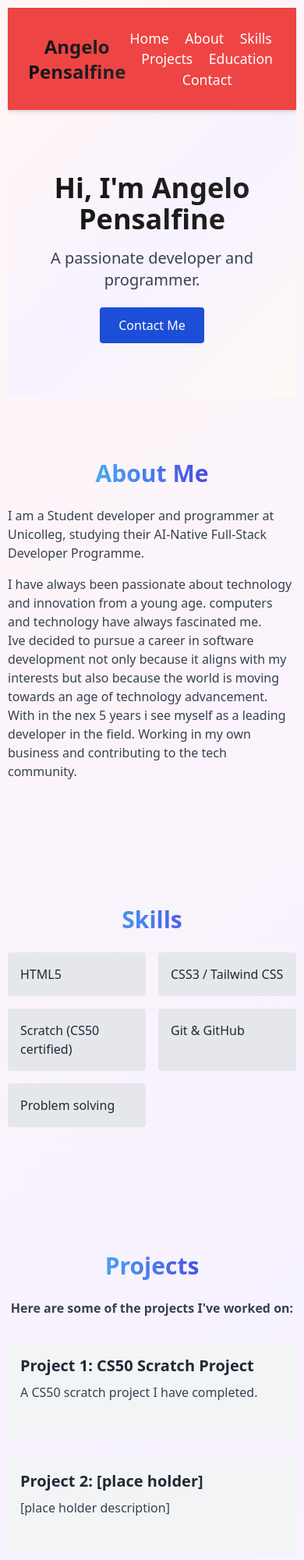
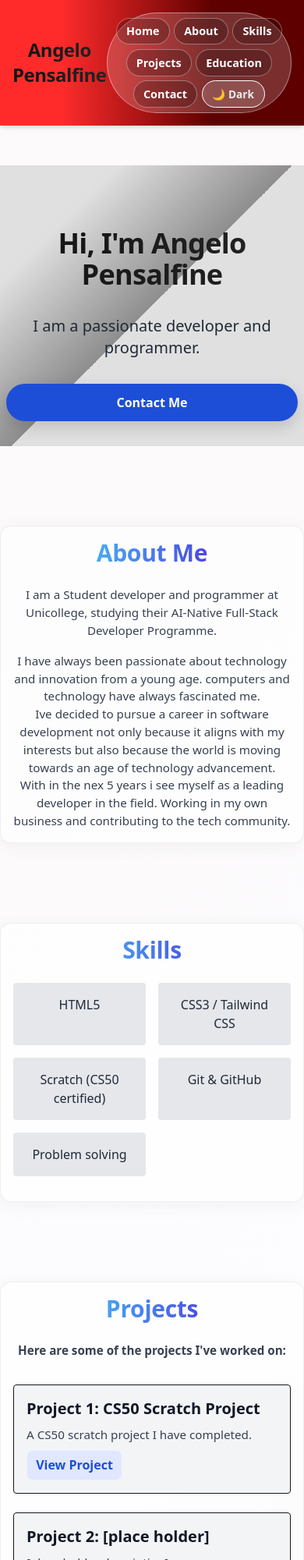
Before and after one commit to Reyu-241/-Portfolio, a plain HTML site: page index.html in a window 390 px wide. Shown: the top 2000 px of the page at 78% size. Drawn offline with nearby package versions, Linux system fonts and the light colour scheme.

Commit message:
added interactiveness and drak mode

```diff
--- a/Mystyle.css
+++ b/Mystyle.css
@@ -1,53 +1,80 @@
-
-
-
-body{
+body {
     font-family: 'Arial', sans-serif;
-    background: linear-gradient(135deg, #fff6f6 0%, #f7f2ff 50%, #fef9f5 100%);
+    background: linear-gradient(135deg, #fcfafa 20%, #fdfcff 50%, #e2e1e0 80%);
     margin: 0;
     padding: 0;
+    color: #1f2937;
+    text-align: center;
+    line-height: 1.6;
+}
+
+* {
+    box-sizing: border-box;
+}
+
+.container {
+    width: min(1100px, 92%);
+    margin: 0 auto;
+    padding: 0 0.5rem;
+}
+
+section {
+    padding: 3.2rem 0;
+}
+
+section > .container {
+    background: rgba(255,255,255,0.65);
+    border-radius: 14px;
+    border: 1px solid rgba(149, 149, 149, 0.14);
+    box-shadow: 0 4px 25px rgba(0,0,0,0.05);
+    padding: 1.2rem 1rem;
 }
 
 #hero .hero-gradient {
-    background: linear-gradient(135deg, #fff6f6 0%, #f7f2ff 50%, #fef9f5 100%);
+    background: linear-gradient(135deg, #e0e0e0 20%, #8f8e8e 50%, #e0e0e0 20%);
+    padding-bottom: 2rem;
 }
 
-@media (max-width: 600px) {
-    body {
-        padding: 10px;
-    }
-    header, main, footer {
-        padding: 10px;
-    }
-    header {
-        display: block;
-        width: 100%;
-        box-sizing: border-box;
-        font-size: 1.1rem;
-        text-align: center;
-    }
-}
-
-h1{
+h1 {
+    font-size: clamp(2rem, 7vw, 3.3rem);
+    line-height: 1.1;
+    margin: 0.4rem 0 0.6rem;
+    font-weight: 800;
+    letter-spacing: -0.02em;
+    color: #111827;
     background: linear-gradient(to right, #131313, #252424);
     -webkit-background-clip: text;
     -webkit-text-fill-color: transparent;
-    text-align: center;
-    margin-top: 20px;
 }
 
-h2{
+h2 {
+    font-size: clamp(1.7rem, 5vw, 2.6rem);
+    margin-top: 0;
+    margin-bottom: 0.9rem;
+    font-weight: 800;
+    letter-spacing: -0.01em;
     background: linear-gradient(to right, #47f3ff, #4b00d6);
     -webkit-background-clip: text;
     -webkit-text-fill-color: transparent;
-    text-align: center;
-    margin-top: 20px;
-    .class{
-        color: #202020;
-        -webkit-background-clip: text;
-        -webkit-text-fill-color: transparent;
-        background: linear-gradient(to right, #f8fdda, #d0f4ff);
-    }
+}
+
+h3 {
+    font-size: 1.35rem;
+    margin: 0 0 0.4rem;
+    color: #111827;
+}
+
+p {
+    font-size: clamp(0.95rem, 2vw, 1.05rem);
+    margin: 0 0 0.85rem;
+    max-width: 900px;
+    margin-left: auto;
+    margin-right: auto;
+}
+
+ul, .grid {
+    margin-top: 0;
+    margin-bottom: 1rem;
 }
 
 .timeline {
@@ -67,7 +94,7 @@ h2{
 
 .timeline-item {
     position: relative;
-    margin-bottom: 20px;
+    margin-bottom: 16px;
 }
 
 .timeline-marker {
@@ -82,8 +109,275 @@ h2{
 }
 
 .timeline-content {
-    background: #f9f9f9;
+    background: #ffffff;
     padding: 15px;
     border-radius: 8px;
-    box-shadow: 0 2px 4px rgba(0,0,0,0.1);
+    box-shadow: 0 2px 4px rgba(0,0,0,0.08);
+    text-align: left;
 }
+
+.nav-link-container {
+    display: flex;
+    justify-content: center;
+}
+
+.link-box {
+    display: flex;
+    flex-wrap: wrap;
+    justify-content: center;
+    gap: 0.4rem;
+    background: rgba(255,255,255,0.18);
+    border: 1px solid rgba(255,255,255,0.4);
+    border-radius: 999px;
+    padding: 0.35rem 0.6rem;
+    backdrop-filter: blur(4px);
+}
+
+.link-button {
+    color: #ffffff;
+    text-decoration: none;
+    font-weight: 600;
+    padding: 0.35rem 0.75rem;
+    border-radius: 999px;
+    background: rgba(0,0,0,0.2);
+    border: 1px solid rgba(255,255,255,0.35);
+    transition: all 0.2s ease;
+    font-size: 0.9rem;
+}
+
+.link-button:hover {
+    color: #141414;
+    background: rgba(233, 51, 51, 0.25);
+    transform: translateY(-1px);
+}
+
+.cta-container {
+    display: flex;
+    justify-content: center;
+}
+
+.hero-cta {
+    display: inline-block;
+    background: #1d4ed8;
+    color: #fff;
+    border-radius: 999px;
+    padding: 0.75rem 1.4rem;
+    text-decoration: none;
+    font-weight: 700;
+    box-shadow: 0 8px 20px rgba(0,0,0,0.15);
+}
+
+.hero-cta:hover {
+    background: #2563eb;
+    transform: translateY(-2px);
+}
+
+.project {
+    text-align: left;
+    background: #fffbfb;
+    border-radius: 10px;
+    border: 1px solid #171718;
+    padding: 1rem;
+}
+
+.interactive-link {
+    display: inline-block;
+    background: #f7f7f8;
+    color: #fff;
+    text-decoration: none;
+    border-radius: 999px;
+    padding: 0.55rem 1rem;
+    font-weight: 700;
+    transition: filter 0.2s ease, transform 0.15s ease;
+    border: 1px solid rgba(255,255,255,0.5);
+}
+
+.interactive-link:hover {
+    filter: contrast(-1.08);
+    transform: translateY(-1px);
+}
+
+.project-link.btn-link,
+.hero-cta,
+.link-button,
+.interactive-link {
+    text-decoration: none;
+}
+
+.project-link.btn-link {
+    display: inline-block;
+    background: #e0e7ff;
+    color: #1d4ed8;
+    font-weight: 600;
+    border-radius: 0.5rem;
+    padding: 0.4rem 0.7rem;
+    text-decoration: none;
+    transition: background 0.2s ease, transform 0.2s ease;
+}
+
+.project-link.btn-link:hover {
+    background: #d4d4d4;
+    transform: translateY(-1px);
+}
+
+form.contact-form {
+    text-align: left;
+    max-width: 720px;
+    margin: 0 auto;
+}
+
+.form-field {
+    width: 100%;
+    border: 1px solid #c8ccd8;
+    border-radius: 0.5rem;
+    padding: 0.6rem 0.75rem;
+    font-size: 1rem;
+    background: #fff;
+    transition: border-color 0.2s ease, box-shadow 0.2s ease;
+    font-family: inherit;
+}
+
+.form-field:focus {
+    border-color: #7582f1;
+    box-shadow: 0 0 0 3px rgba(174, 175, 216, 0.12);
+    outline: none;
+}
+
+.contact-submit {
+    width: 100%;
+    background: #0949fa;
+    color: #fff;
+    border: 0;
+    border-radius: 0.6rem;
+    padding: 0.8rem 1rem;
+    font-weight: 700;
+    letter-spacing: 0.02em;
+    cursor: pointer;
+    transition: background 0.2s ease, transform 0.1s ease;
+}
+
+.contact-submit:hover {
+    background: #2563eb;
+    transform: translateY(-1px);
+}
+
+@media (max-width: 760px) {
+    section > .container {
+        padding: 1rem;
+    }
+
+    .hero-cta {
+        width: 100%;
+    }
+
+    .link-box {
+        gap: 0.35rem;
+    }
+
+    .contact-submit {
+        width: 100%;
+    }
+}
+
+.dark-toggle-btn {
+    border: 1px solid #fff;
+    background: rgba(255,255,255,0.16);
+    color: #eeecec;
+    border-radius: 999px;
+    padding: 0.35rem 0.8rem;
+    font-weight: 700;
+    cursor: pointer;
+    font-size: 0.85rem;
+    transition: background 0.2s ease, color 0.2s ease;
+}
+
+.dark-toggle-btn:hover {
+    background: rgba(139, 139, 139, 0.938);
+}
+
+.dark-mode {
+    background: #111827;
+    color: #e2e8f0;
+}
+
+.dark-mode header {
+    background: linear-gradient(to right, #111827 0%, #1f2937 100%);
+}
+
+.dark-mode #contact a {
+    color: #e2e8f0;
+}
+
+.dark-mode #hero .hero-gradient h1,
+.dark-mode #hero .hero-gradient p {
+    color: #000 !important;
+}
+
+.dark-mode section > .container,
+.dark-mode .timeline-content,
+.dark-mode .project,
+.dark-mode .contact-form {
+    background: #1f2937;
+    border-color: rgba(255,255,255,0.08);
+    color: #ffffff;
+}
+
+.dark-mode h1,
+.dark-mode h2,
+.dark-mode h3,
+.dark-mode p,
+.dark-mode label,
+.dark-mode .form-field {
+    color: #f0f0f0;
+}
+
+.dark-mode .link-box {
+    background: rgba(255,255,255,0.08);
+    border-color: rgba(255,255,255,0.22);
+}
+
+.dark-mode .link-button {
+    background: rgba(255,255,255,0.1);
+    border-color: rgba(255,255,255,0.25);
+    color: #fffdfd;
+}
+
+.dark-mode .hero-cta {
+    background: #2563eb;
+}
+
+.dark-mode .hero-cta:hover {
+    background: #1d4ed8;
+}
+
+.dark-mode .contact-form {
+    box-shadow: 0 4px 20px rgba(0,0,0,0.45);
+}
+
+.dark-mode .form-field {
+    background: #111827;
+    border-color: #374151;
+    color: #e2e8f0;
+}
+
+.dark-mode .contact-submit {
+    background: #2563eb;
+    color: #fff;
+}
+
+/* Keep skills grid items unaffected by dark mode */
+.dark-mode #skills .grid > div {
+    background: #f3f4f6;
+    color: #111827;
+    border: 1px solid #e5e7eb;
+}
+
+
+
+
+.dark-mode .project-link.btn-link:hover,
+.dark-mode .interactive-link:hover {
+    background: #f1f0f0;
+    color: #1860f0;
+    filter: none;
+}
--- a/index.html
+++ b/index.html
@@ -5,34 +5,43 @@
     <meta name="viewport" content="width=device-width, initial-scale=1.0">
     <title>Angelo Pensalfine | Developer and Programmer</title>
         <link rel="stylesheet" href="Mystyle.css">
-    <script src="https://cdn.tailwindcss.com"></script>
+        <script src="https://cdn.tailwindcss.com"></script>
+
 
 </head>
 <body class="text-gray-800 font-sans">
-    <header class="sticky top-0 z-50 bg-red-500 shadow-md">
-        <div class="max-w-6xl mx-auto px-4 py-4 flex justify-between items-center">
-            <h1 class="text-2xl font-bold text-white">Angelo Pensalfine</h1>
-            <nav class="space-x-4">
-                <a href="#hero" class="text-white hover:text-gray-300 transition">Home</a>
-                <a href="#about" class="text-white hover:text-gray-300 transition">About</a>
-                <a href="#skills" class="text-white hover:text-gray-300 transition">Skills</a>
-                <a href="#projects" class="text-white hover:text-gray-300 transition">Projects</a>
-                <a href="#education" class="text-white hover:text-gray-300 transition">Education</a>
-                <a href="#contact" class="text-white hover:text-gray-300 transition">Contact</a>
+    <header class="sticky top-0 z-50 shadow-md" style="background: linear-gradient(to right, #ff2b2b 20%, #5e0000 70%);">
+        <div class="max-w-6xl mx-auto px-4 py-4 flex items-center justify-between">
+            <div class="flex items-center gap-1">
+                <h1 class="text-2xl font-bold text-white">Angelo Pensalfine</h1>
+
+            </div>
+            <nav class="nav-link-container">
+                <div class="link-box">
+                    <a href="#hero" class="link-button">Home</a>
+                    <a href="#about" class="link-button">About</a>
+                    <a href="#skills" class="link-button">Skills</a>
+                    <a href="#projects" class="link-button">Projects</a>
+                    <a href="#education" class="link-button">Education</a>
+                    <a href="#contact" class="link-button">Contact</a>
+                    <button id="themeToggle" class="dark-toggle-btn" aria-label="Toggle dark mode">🌙 Dark</button>
+                </div>
             </nav>
         </div>
     </header>
 
 
 <!--hero section-->
-    <section id="hero">
+    <section id="hero" >
 
     <div class="hero-gradient py-20">
 
-        <div class="container mx-auto text-center">
-            <h1 class="text-4xl font-bold mb-4">Hi, I'm Angelo Pensalfine</h1>
-            <p class="text-xl text-gray-700 mb-8">A passionate developer and programmer.</p>
-            <a href="#contact" class="bg-blue-700 text-white px-6 py-3 rounded hover:bg-blue-500">Contact Me</a>
+        <div class="container mx-auto" >
+            <h1 class="text-4xl font-bold mb-8">Hi, I'm Angelo Pensalfine</h1>
+            <p class="text-xl text-black-800 mb-8" >I am a passionate developer and programmer.</p>
+            <div class="cta-container">
+                <a href="#contact" class="hero-cta">Contact Me</a>
+            </div>
         </div>
     </div>
     </section>
@@ -41,9 +50,9 @@
  <!--about section-->
     <section id="about">
 
-    <div class="container mx-auto py-20">
+    <div class="container mx-auto py-20 justify-center">
         <h2 class="text-3xl font-bold mb-6">About Me</h2>
-        <p class="text-gray-700 mb-4">I am a Student developer and programmer at Unicolleg, studying their AI-Native Full-Stack Developer Programme.</p>
+        <p class="text-gray-700 mb-4">I am a Student developer and programmer at Unicollege, studying their AI-Native Full-Stack Developer Programme.</p>
         <p class="text-gray-700">I have always been passionate about technology and innovation from a young age. computers and technology have always fascinated me.</p>
         <p class="text-gray-700">Ive decided to pursue a career in software development not only because it aligns with my interests but also because the world is moving towards an age of technology advancement.</p>
         <p class="text-gray-700">With in the nex 5 years i see myself as a leading developer in the field. Working in my own business and contributing to the tech community.</p>
@@ -61,7 +70,7 @@
             <div class="bg-gray-200 p-4 rounded">CSS3 / Tailwind CSS</div>
             <div class="bg-gray-200 p-4 rounded">Scratch (CS50 certified)</div>
             <div class="bg-gray-200 p-4 rounded">Git & GitHub</div>
-            <dive class="bg-gray-200 p-4 rounded">Problem solving</div>
+            <div class="bg-gray-200 p-4 rounded">Problem solving</div>
         </div>
     </div>
     </section>
@@ -77,17 +86,17 @@
             <div class="project bg-gray-100 p-4 rounded hover:bg-gray-200 transition">
                 <h3 class="text-xl font-semibold mb-2">Project 1: CS50 Scratch Project</h3>
                 <p class="text-gray-700 mb-2">A CS50 scratch project I have completed.</p>
-                <a href="https://cs50.harvard.edu/x/2023/projects/1/scratch/" class="project-link text-blue-600 hover:text-blue-800 opacity-0 hover:opacity-100 transition-opacity">View Project</a>
+                <a href="https://cs50.harvard.edu/x/2023/projects/1/scratch/" class="project-link btn-link interactive-link">View Project</a>
             </div>
             <div class="project bg-gray-100 p-4 rounded hover:bg-gray-200 transition">
                 <h3 class="text-xl font-semibold mb-2">Project 2: [place holder]</h3>
                 <p class="text-gray-700 mb-2">[place holder description]</p>
-                <a href="#" class="project-link text-blue-600 hover:text-blue-800 opacity-0 hover:opacity-100 transition-opacity">View Project</a>
+                <a href="#" class="project-link btn-link interactive-link">View Project</a>
             </div>
             <div class="project bg-gray-100 p-4 rounded hover:bg-gray-200 transition">
                 <h3 class="text-xl font-semibold mb-2">Project 3: [place holder]</h3>
                 <p class="text-gray-700 mb-2">[place holder description]</p>
-                <a href="#" class="project-link text-blue-600 hover:text-blue-800 opacity-0 hover:opacity-100 transition-opacity">View Project</a>
+                <a href="#" class="project-link btn-link interactive-link">View Project</a>
             </div>
         </div>
     </div>
@@ -127,28 +136,44 @@
         <h2 class="text-3xl font-bold mb-6 text-center">Contact</h2>
         <p class="text-gray-700 text-center font-semibold mb-6">Get in touch with me at:</p>
         <div class="max-w-4xl mx-auto px-4 sm:px-6 lg:px-8">
-            <a href="mailto:reyu8108@gmail.com" class="block mx-auto mb-12 px-5 py-3 bg-blue-600 text-white font-semibold rounded-lg shadow hover:bg-blue-700 transition duration-200 max-w-fit text-center">
-                <h3 class="text-3xl font-bold">reyu8108@gmail.com</h3>
+            <a href="mailto:reyu8108@gmail.com" class="interactive-link block mx-auto mb-12 px-5 py-3 rounded-lg max-w-fit text-center" style="background-color: rgb(204, 204, 204);">
+                <h3 class="text-3xl font-bold" style="color: rgb(0, 0, 0);">reyu8108@gmail.com</h3>
             </a>
-            <form class="bg-white p-8 rounded-lg shadow-md">
-                <div class="grid grid-cols-1 md:grid-cols-2 gap-6 mb-6">
+            <form class="contact-form bg-white p-8 rounded-lg shadow-md">
+                <div class="grid grid-cols-1 md:grid-cols-2 gap-4 mb-4">
                     <div>
                         <label for="name" class="block text-gray-700 font-semibold mb-2">Name</label>
-                        <input type="text" id="name" name="name" class="w-full px-4 py-2 border border-gray-300 rounded-md focus:outline-none focus:ring-2 focus:ring-blue-500" required>
+                        <input type="text" id="name" name="name" class="form-field" required>
                     </div>
                     <div>
                         <label for="email" class="block text-gray-700 font-semibold mb-2">Email</label>
-                        <input type="email" id="email" name="email" class="w-full px-4 py-2 border border-gray-300 rounded-md focus:outline-none focus:ring-2 focus:ring-blue-500" required>
+                        <input type="email" id="email" name="email" class="form-field" required>
                     </div>
                 </div>
-                <div class="mb-6">
+                <div class="mb-4">
                     <label for="message" class="block text-gray-700 font-semibold mb-2">Message</label>
-                    <textarea id="message" name="message" rows="5" class="w-full px-4 py-2 border border-gray-300 rounded-md focus:outline-none focus:ring-2 focus:ring-blue-500" required></textarea>
+                    <textarea id="message" name="message" rows="5" class="form-field" required></textarea>
                 </div>
-                <button type="submit" class="w-full bg-blue-600 text-white py-3 px-6 rounded-md font-semibold hover:bg-blue-700 transition duration-300">Send Message</button>
+                <button type="submit" class="contact-submit">Send Message</button>
             </form>
         </div>
     </div>
     </section>
+    <script>
+        const toggle = document.getElementById('themeToggle');
+        toggle?.addEventListener('click', () => {
+            document.body.classList.toggle('dark-mode');
+            const inDark = document.body.classList.contains('dark-mode');
+            toggle.textContent = inDark ? '☀️ Light' : '🌙 Dark';
+            toggle.setAttribute('aria-label', inDark ? 'Switch to light mode' : 'Switch to dark mode');
+        });
+    </script>
+
+    <!-- Footer section -->
+    <footer class="bg-gray-800 text-white py-10">
+        <div class="container mx-auto px-4">
+            <p class="text-center">&copy; 2026 Angelo Pensalfine. All rights reserved.</p>
+        </div>
+    </footer>
 </body>
 </html>
```
